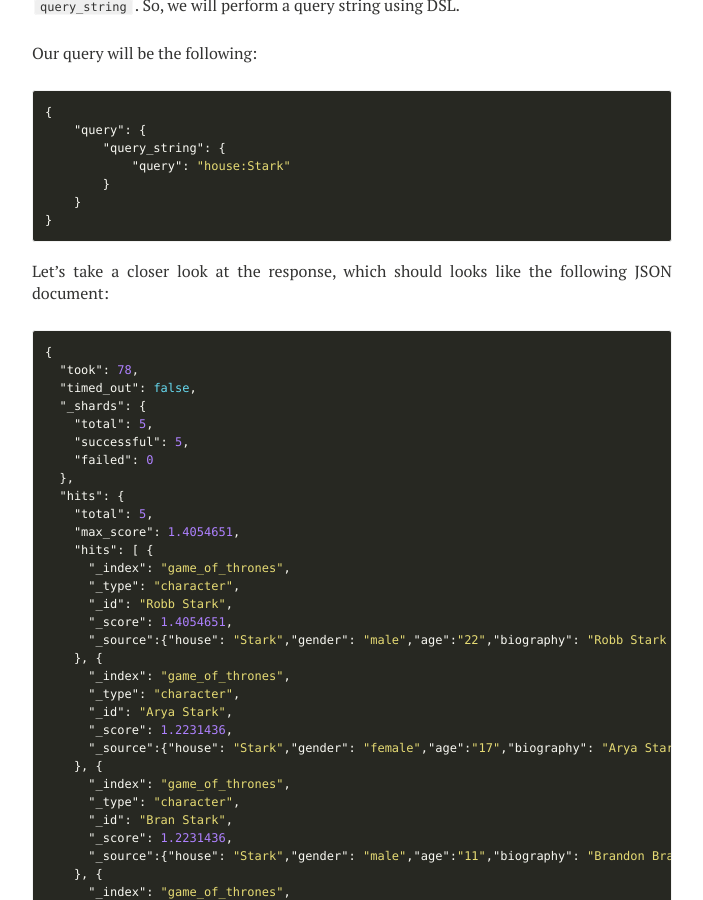
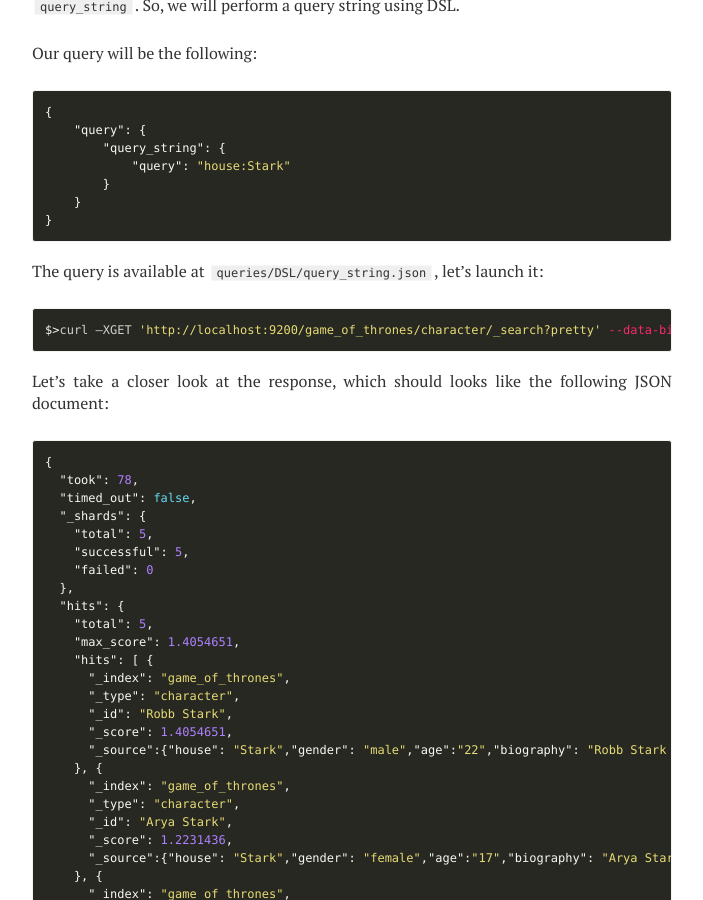
Before and after one commit to semji/reputationvip.github.io, a Jekyll site: the page built from _posts/2015-07-23-elasticsearch-always-pays-his-debts.md, in a window 1280 px wide and 900 px high, scrolled down 21916 px. Shown: the whole window, without its empty margins (288-991 px from the left). Built offline with Jekyll 4.4.1, drawn with Linux system fonts in a browser that asks for light colours; nearby versions of some CDN libraries; comment, search, counter and statistics services are not loaded; some of the changed text lies outside the part shown.

Commit message:
Add curl call query_string

```diff
--- a/_posts/2015-07-23-elasticsearch-always-pays-his-debts.md
+++ b/_posts/2015-07-23-elasticsearch-always-pays-his-debts.md
@@ -893,6 +893,12 @@
 }
 {% endhighlight %}
 
+The query is available at `queries/DSL/query_string.json`, let's launch it:
+
+{% highlight sh %}
+$>curl –XGET 'http://localhost:9200/game_of_thrones/character/_search?pretty' --data-binary @query_string.json
+{% endhighlight %}
+
 Let's take a closer look at the response, which should looks like the following JSON document:
 
 {% highlight json %}
```
